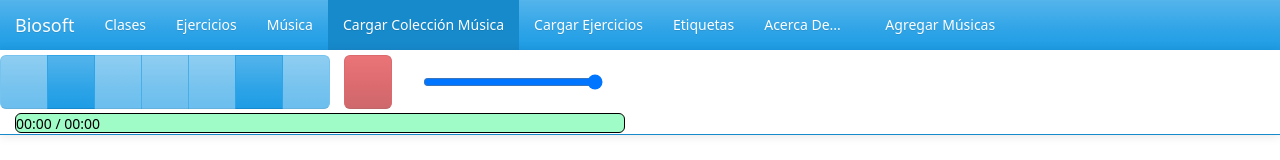
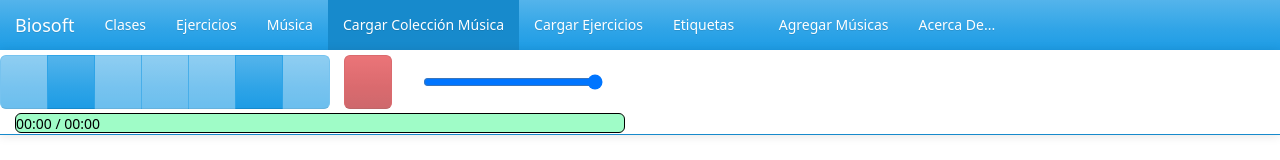
Before and after one commit to mellibo/biodanza, a React (Vite) app in the folder UI-react/: page /#/cargarMusica in a window 1280 px wide. Shown: the top 160 px of the page. Built offline with nearby package versions, Linux system fonts and the light colour scheme; a web font is replaced by a local one.

Commit message:
App: mover Acerca De al final del menu de navegacion
Co-Authored-By: Claude Sonnet 4.6 <noreply@anthropic.com>

```diff
--- a/UI-react/src/App.tsx
+++ b/UI-react/src/App.tsx
@@ -15,7 +15,6 @@ const navLabels: Record<string, string> = {
   '/cargarMusica': 'Cargar Colección Música',
   '/cargarEjercicios': 'Cargar Ejercicios',
   '/etiquetas': 'Etiquetas',
-  '/acercade': 'Acerca De...',
 }
 
 function NavItem({ path, label }: { path: string; label: string }) {
@@ -130,6 +129,7 @@ function Layout() {
                   <span className="glyphicon glyphicon-music" /> Agregar Músicas
                 </a>
               </li>
+              <NavItem path="/acercade" label="Acerca De..." />
             </ul>
             <ul className="nav navbar-nav navbar-right">
               <li>
```
